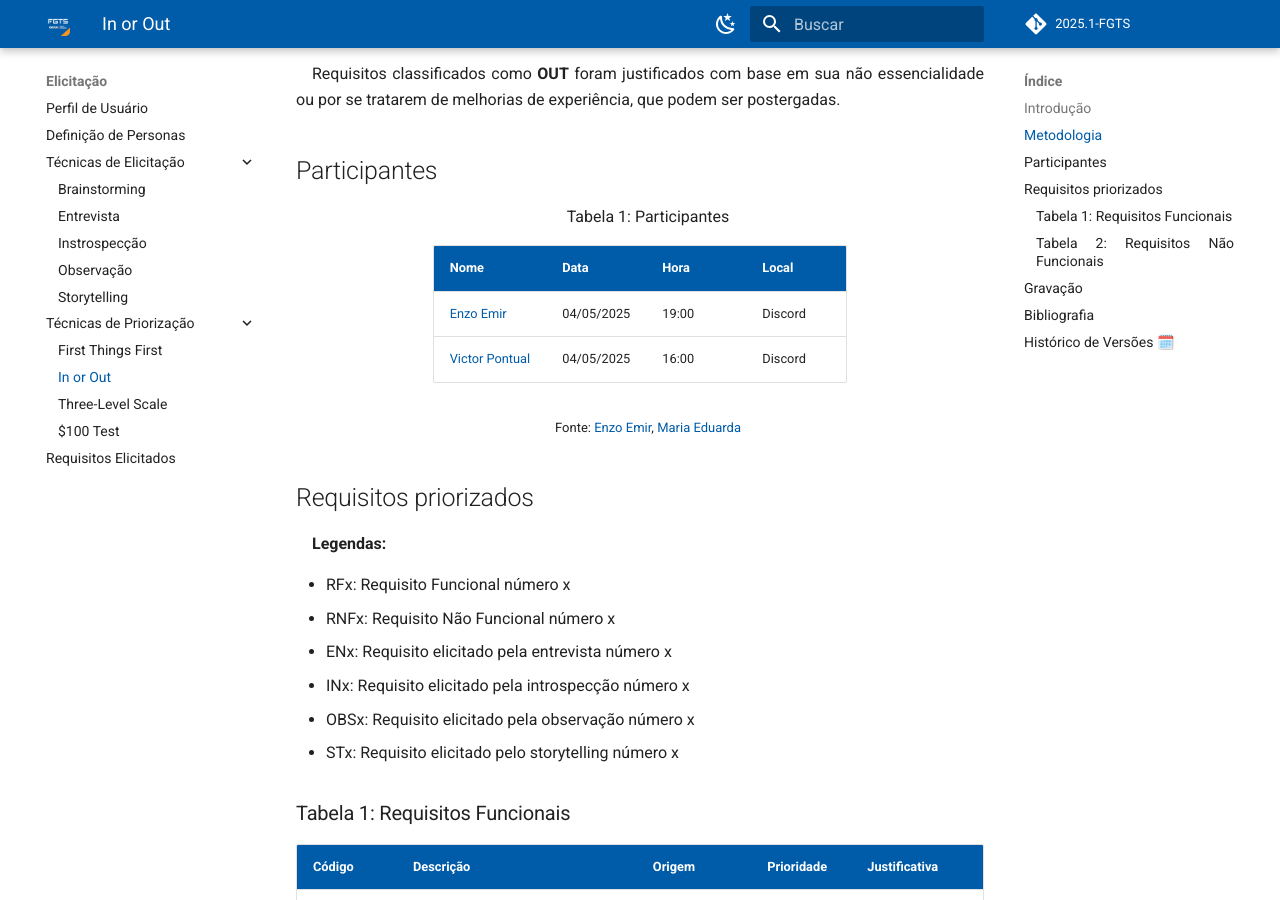
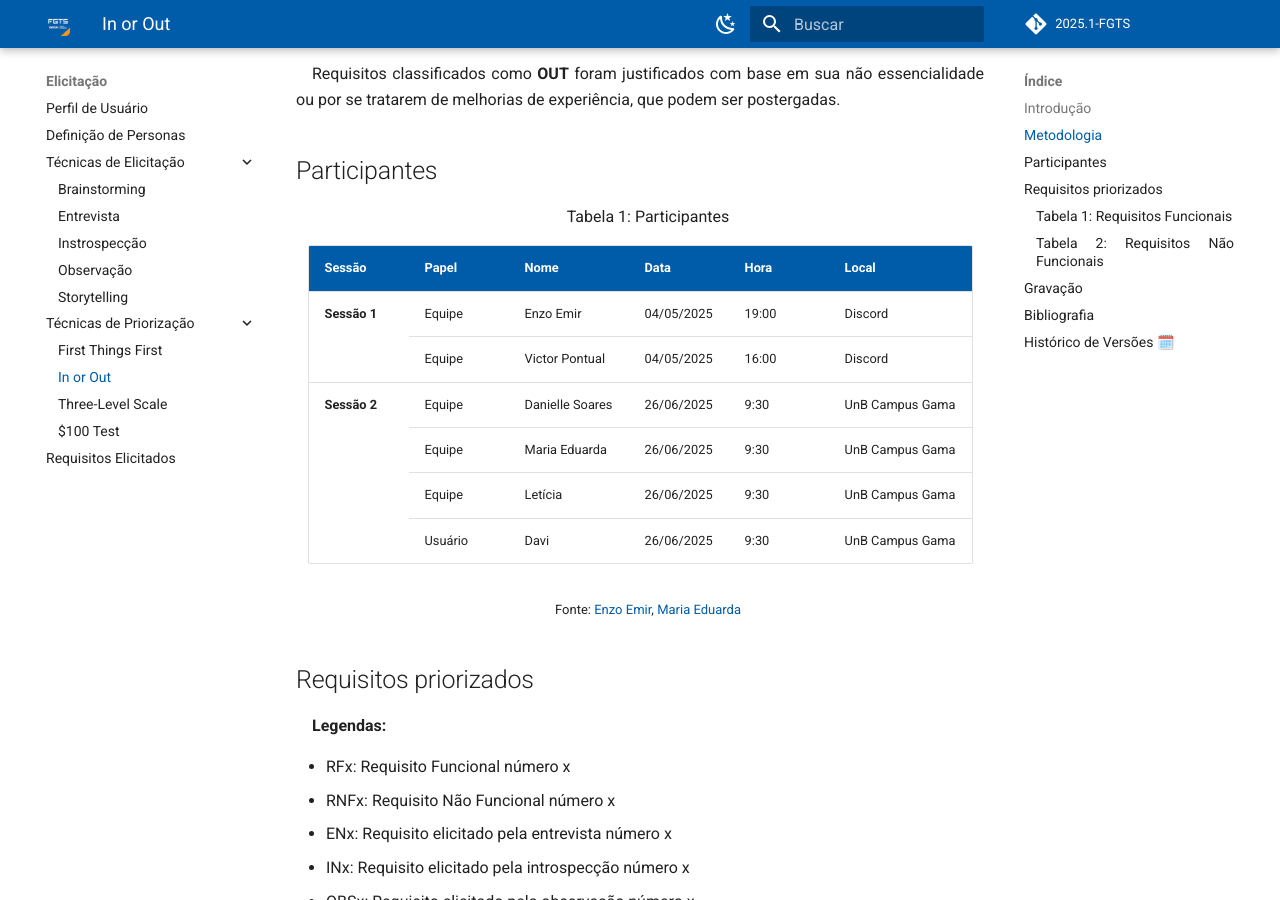
Before and after one commit to eduardodpms/REQ-FGTS, an MkDocs documentation site: the page built from docs/Elicitacao/Tecnicas-de-Priorizacao/In-or-Out.md, in a window 1280 px wide and 900 px high, scrolled down 705 px. Built offline with MkDocs 1.6.1 and Material for MkDocs 9.7.7, drawn with Linux system fonts in a browser that asks for light colours; comment, search, counter and statistics services are not loaded; some of the changed text lies outside the part shown.

Commit message:
update: in or out presencial

```diff
--- a/docs/Elicitacao/Tecnicas-de-Priorizacao/In-or-Out.md
+++ b/docs/Elicitacao/Tecnicas-de-Priorizacao/In-or-Out.md
@@ -21,32 +21,65 @@ Requisitos classificados como **OUT** foram justificados com base em sua não es
 <font size="3"><p style="text-align: center">Tabela 1: Participantes</p></font>
 
 <div align="center">
-<table>
-  <thead>
-    <tr>
-      <th>Nome</th>
-      <th>Data</th>
-      <th>Hora</th>
-      <th>Local</th>
-    </tr>
-  </thead>
-  <tbody>
-    <tr>
-      <td><a href="https://github.com/EnzoEmir">Enzo Emir</a></td>
-      <td>04/05/2025</td>
-      <td>19:00</td>
-      <td>Discord</td>
-    </tr>
-    <tr>
-      <td><a href="https://github.com/VictorPontual">Victor Pontual</a></td>
-      <td>04/05/2025</td>
-      <td>16:00</td>
-      <td>Discord</td>
-    </tr>
-  </tbody>
-</table>
+  <table>
+    <thead>
+      <tr>
+        <th>Sessão</th>
+        <th>Papel</th>
+        <th>Nome</th>
+        <th>Data</th>
+        <th>Hora</th>
+        <th>Local</th>
+      </tr>
+    </thead>
+    <tbody>
+      <tr>
+        <td rowspan="2"><strong>Sessão 1</strong></td>
+        <td>Equipe</td>
+        <td>Enzo Emir</td>
+        <td>04/05/2025</td>
+        <td>19:00</td>
+        <td>Discord</td>
+      </tr>
+      <tr>
+        <td>Equipe</td>
+        <td>Victor Pontual</td>
+        <td>04/05/2025</td>
+        <td>16:00</td>
+        <td>Discord</td>
+      </tr>
+      <tr>
+        <td rowspan="4"><strong>Sessão 2</strong></td>
+        <td>Equipe</td>
+        <td>Danielle Soares</td>
+        <td>26/06/2025</td>
+        <td>9:30</td>
+        <td>UnB Campus Gama</td>
+      </tr>
+      <tr>
+        <td>Equipe</td>
+        <td>Maria Eduarda</td>
+        <td>26/06/2025</td>
+        <td>9:30</td>
+        <td>UnB Campus Gama</td>
+      </tr>
+      <tr>
+        <td>Equipe</td>
+        <td>Letícia</td>
+        <td>26/06/2025</td>
+        <td>9:30</td>
+        <td>UnB Campus Gama</td>
+      </tr>
+      <tr>
+        <td>Usuário</td>
+        <td>Davi</td>
+        <td>26/06/2025</td>
+        <td>9:30</td>
+        <td>UnB Campus Gama</td>
+      </tr>
+    </tbody>
+  </table>
 </div>
-
 
 <font size="2"><p style="text-align: center">Fonte: [Enzo Emir](https://github.com/EnzoEmir), [Maria Eduarda](https://github.com/dudaa28) </p></font>
 
@@ -135,6 +168,9 @@ ___
 <iframe width="560" height="315" src="https://youtube.com/embed/k4DjZhRIiK4?si=SREsx3YvMQTnJs0S" title="YouTube video player" frameborder="0" allow="accelerometer; autoplay; clipboard-write; encrypted-media; gyroscope; picture-in-picture; web-share" referrerpolicy="strict-origin-when-cross-origin" allowfullscreen></iframe>
 </p>
 
+<p style="text-align: center">
+<iframe width="560" height="315" src="https://youtube.com/embed/z-oNGvmq_5M" title="YouTube video player" frameborder="0" allow="accelerometer; autoplay; clipboard-write; encrypted-media; gyroscope; picture-in-picture; web-share" referrerpolicy="strict-origin-when-cross-origin" allowfullscreen></iframe>
+</p>
 
 
 ## Bibliografia
@@ -150,3 +186,4 @@ ___
 | `1.2`  | 21/06/2025 | Refinamento na Página | [Maria Eduarda](https://github.com/dudaa28) | [Enzo Emir](https://github.com/EnzoEmir) |
 | `1.3`  | 21/06/2025 | Arrumando bibliografia | [Enzo Emir](https://github.com/EnzoEmir) | [Victor Pontual](https://github.com/VictorPontual) |
 | `1.4` | 22/06/2025 | Adição de revisores | [Victor Pontual](https://github.com/VictorPontual) | [Marcelo Makoto](https://github.com/MM4k) |
+| `1.5` | 26/06/2025 | Gravação Presencial | [Danielle Soares](https://github.com/danielle-soaress) | -- |
```
